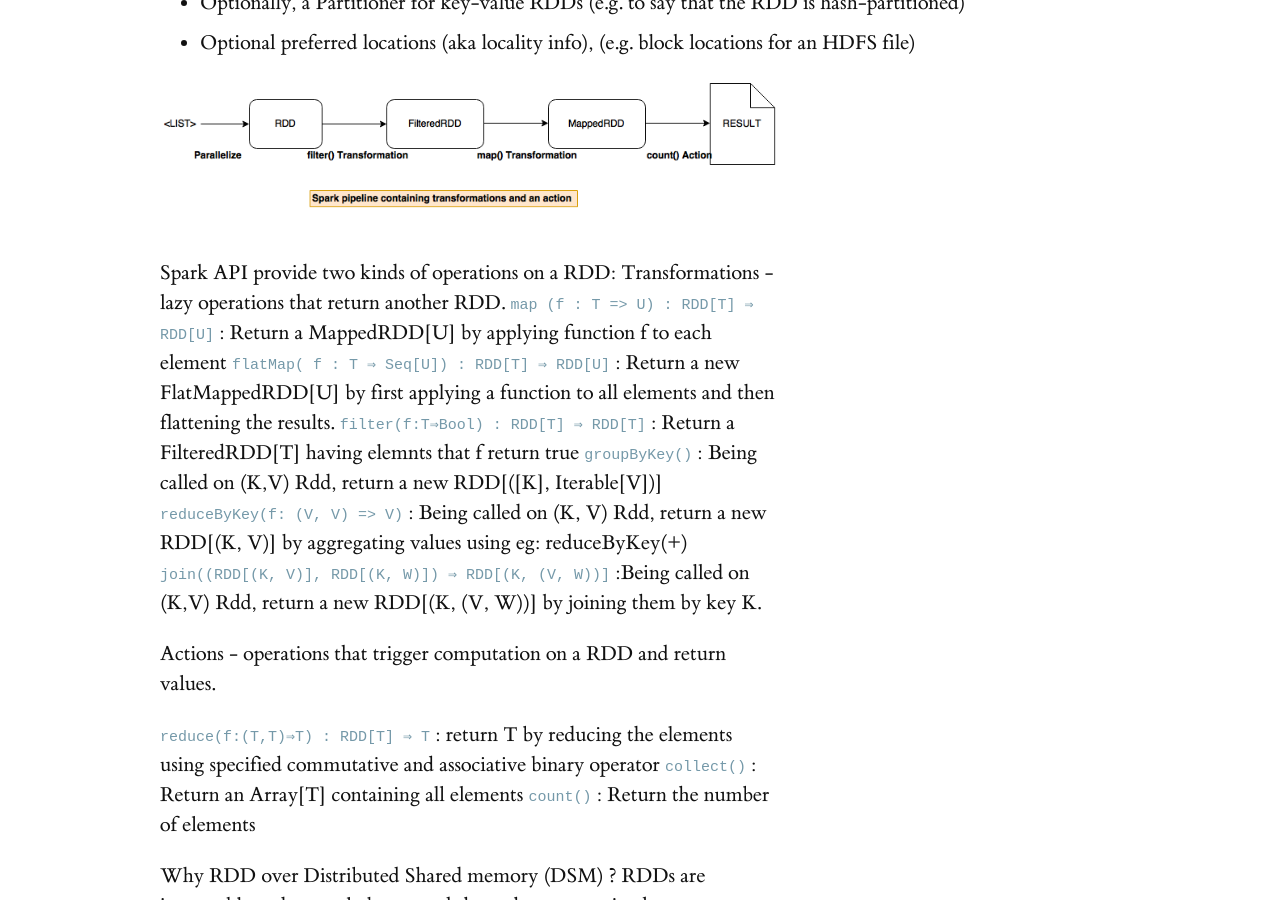
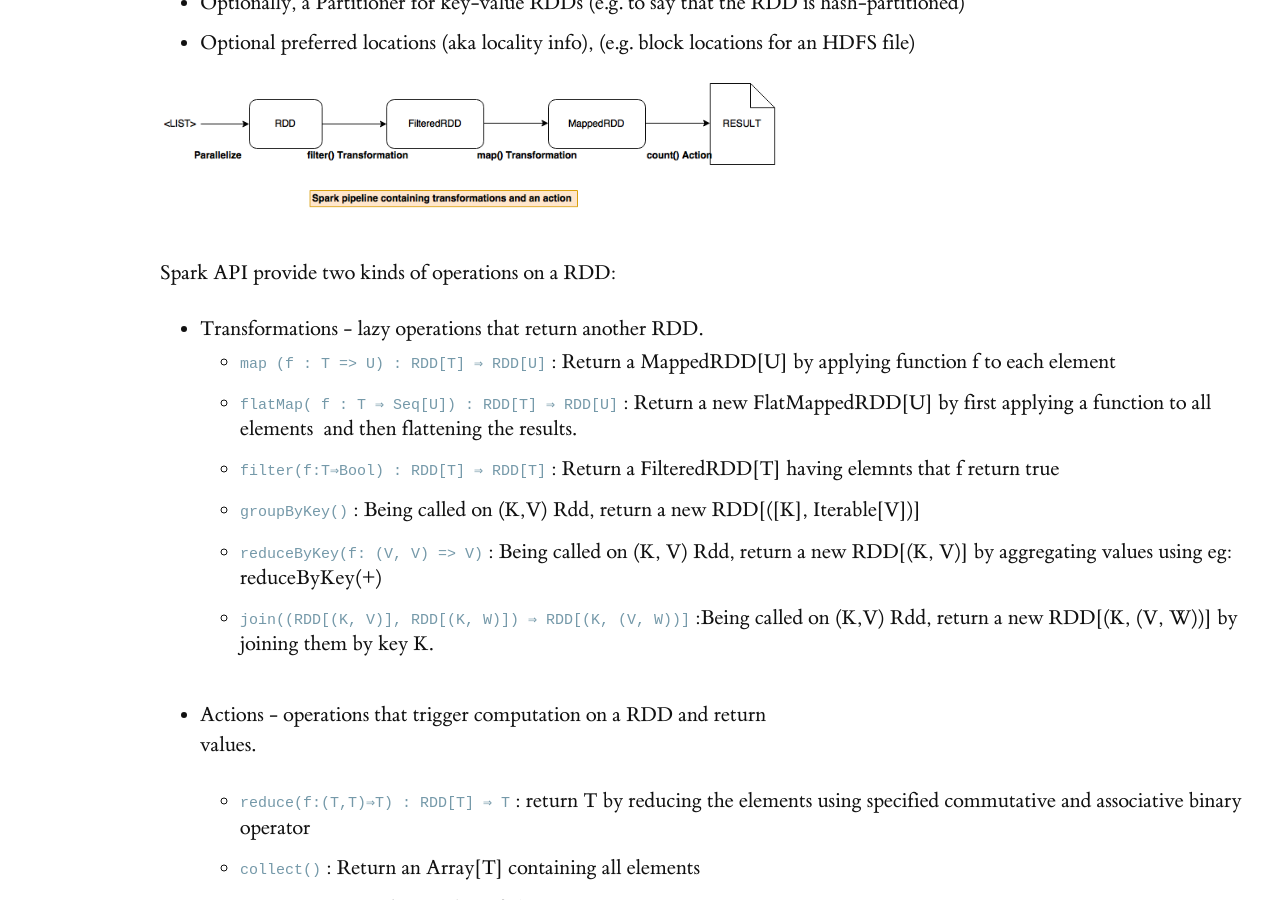
Before and after one commit to heathermiller/dist-prog-book, a Jekyll site: the page built from chapter/8/big-data.md, in a window 1280 px wide and 900 px high, scrolled down 6675 px. Built offline with Jekyll 4.4.1, drawn with Linux system fonts in a browser that asks for light colours; some web fonts are replaced.

Commit message:
Fixed indentation

```diff
--- a/chapter/8/big-data.md
+++ b/chapter/8/big-data.md
@@ -105,20 +105,21 @@ The properties that power RDD with the above mentioned features :
 
 
 Spark API provide two kinds of operations on a RDD:
-Transformations - lazy operations that return another RDD.
-`map (f : T => U) : RDD[T] ⇒ RDD[U]` : Return a MappedRDD[U] by applying function f to each element
-`flatMap( f : T ⇒ Seq[U]) : RDD[T] ⇒ RDD[U]` : Return a new FlatMappedRDD[U] by first applying a function to all elements and then flattening the results.
-`filter(f:T⇒Bool) : RDD[T] ⇒ RDD[T]` : Return a FilteredRDD[T] having elemnts that f return true
-`groupByKey()` : Being called on (K,V) Rdd, return a new RDD[([K], Iterable[V])]
-`reduceByKey(f: (V, V) => V)` : Being called on (K, V) Rdd, return a new RDD[(K, V)] by aggregating values using eg: reduceByKey(_+_)
-`join((RDD[(K, V)], RDD[(K, W)]) ⇒ RDD[(K, (V, W))]` :Being called on (K,V) Rdd, return a new RDD[(K, (V, W))] by joining them by key K.
+
+- Transformations - lazy operations that return another RDD.
+  - `map (f : T => U) : RDD[T] ⇒ RDD[U]` : Return a MappedRDD[U] by applying function f to each element
+  - `flatMap( f : T ⇒ Seq[U]) : RDD[T] ⇒ RDD[U]` : Return a new FlatMappedRDD[U] by first applying a function to all elements     and then flattening the results.
+  - `filter(f:T⇒Bool) : RDD[T] ⇒ RDD[T]` : Return a FilteredRDD[T] having elemnts that f return true
+  - `groupByKey()` : Being called on (K,V) Rdd, return a new RDD[([K], Iterable[V])]
+  - `reduceByKey(f: (V, V) => V)` : Being called on (K, V) Rdd, return a new RDD[(K, V)] by aggregating values using eg: reduceByKey(_+_)
+  - `join((RDD[(K, V)], RDD[(K, W)]) ⇒ RDD[(K, (V, W))]` :Being called on (K,V) Rdd, return a new RDD[(K, (V, W))] by joining them by key K.
 
 
-Actions - operations that trigger computation on a RDD and return values.
+- Actions - operations that trigger computation on a RDD and return values.
 
-`reduce(f:(T,T)⇒T) : RDD[T] ⇒ T` : return T by reducing the elements using specified commutative and associative binary operator
-`collect()` : Return an Array[T] containing all elements
-`count()` : Return the number of elements
+  - `reduce(f:(T,T)⇒T) : RDD[T] ⇒ T` : return T by reducing the elements using specified commutative and associative binary operator
+  - `collect()` : Return an Array[T] containing all elements
+  - `count()` : Return the number of elements
 
 
 Why RDD over Distributed Shared memory (DSM) ?
```
